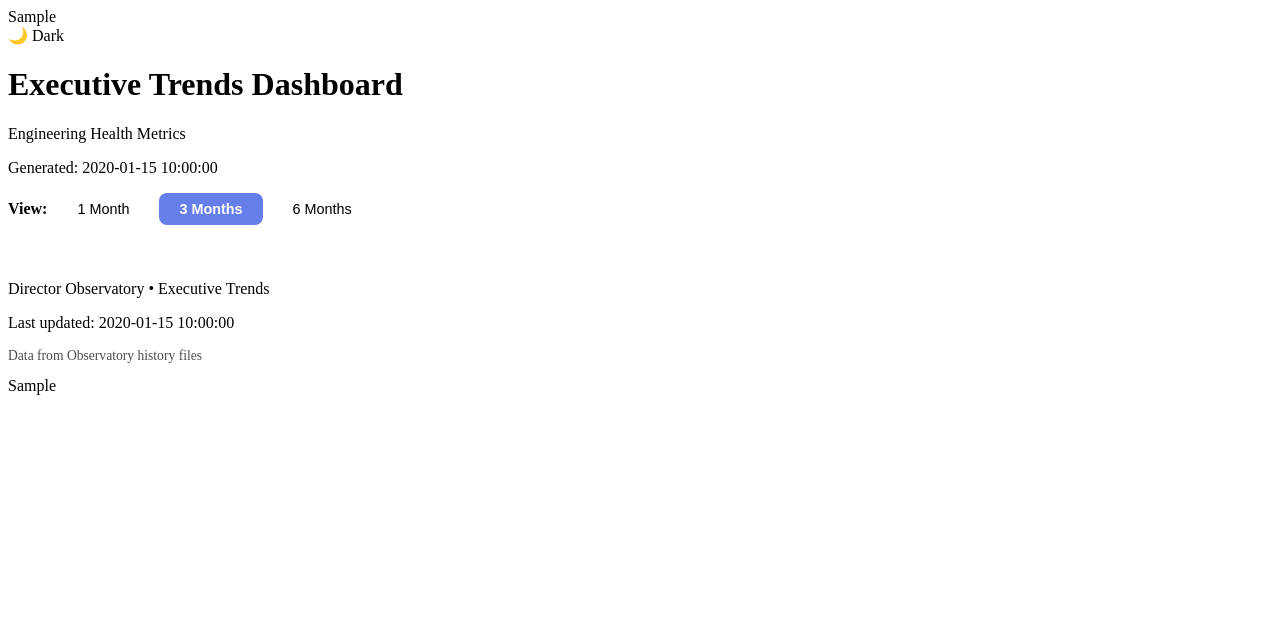
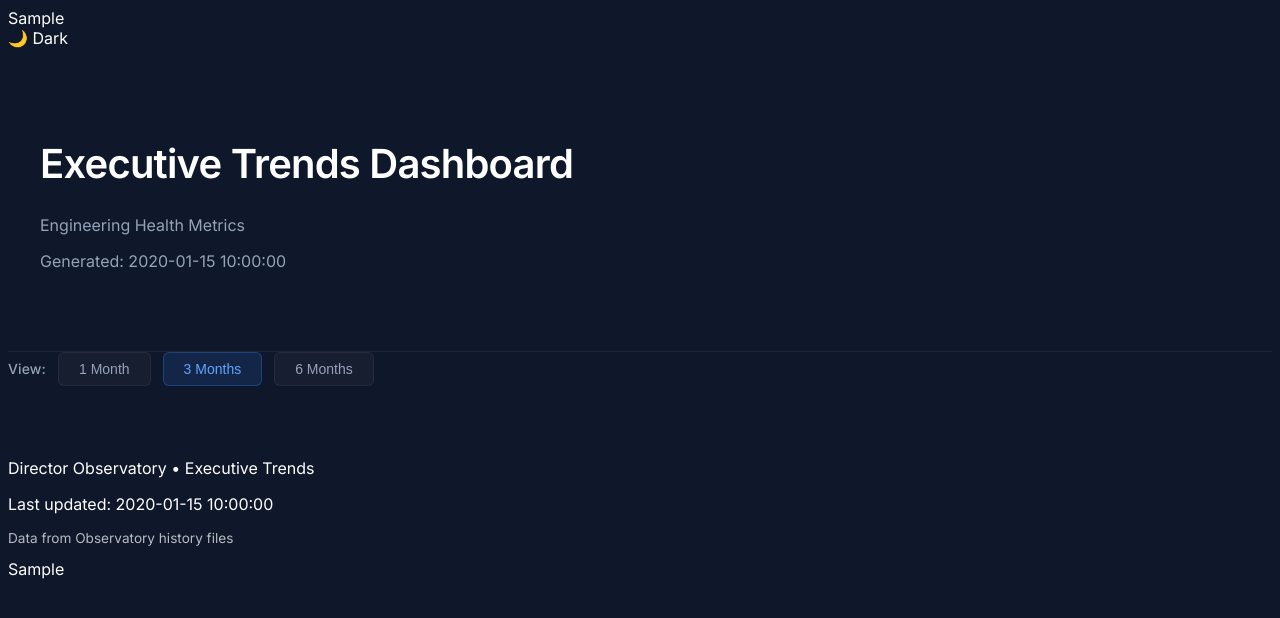
Before and after one commit to RobBhandari/WorkAgents, a Python web app: template templates/dashboards/trends_dashboard.html in a window 1280 px wide. Shown: the top 618 px of the page. Run offline with Jinja, Linux system fonts and the light colour scheme; the template is opened without the code that fills it: most values are stand-ins (such as "Sample title", 1, 10 or a date in 2020).

Commit message:
style: Update trends dashboard to minimalist flat dark design
Replace purple gradient header with flat slate background for a
cleaner, more professional aesthetic inspired by modern SaaS
dashboards (Stripe, Linear).

Changes:
- Header: Flat slate background (#0f172a) with subtle border
- Typography: Inter font with OpenType features
- Colors: Blue sparklines (#3b82f6) instead of purple
- Cards: Minimal borders, subtle shadows, refined hover states
- Theme: Full dark/light mode support with refined color palette

Design direction: Clean, minimalist, professional
Visual hierarchy: Reduced emphasis on gradients, increased focus on content

Co-Authored-By: Claude Sonnet 4.5 <noreply@anthropic.com>

```diff
--- a/execution/dashboards/trends/renderer.py
+++ b/execution/dashboards/trends/renderer.py
@@ -59,8 +59,8 @@ class TrendsRenderer:
         metrics_list = self._generate_metrics_list()
 
         framework_css, framework_js = get_dashboard_framework(
-            header_gradient_start="#667eea",
-            header_gradient_end="#764ba2",
+            header_gradient_start="#0f172a",  # Flat slate background
+            header_gradient_end="#0f172a",    # Flat slate background
             include_table_scroll=True,
             include_expandable_rows=False,
             include_glossary=False,
--- a/templates/dashboards/trends_dashboard.html
+++ b/templates/dashboards/trends_dashboard.html
@@ -6,47 +6,123 @@
 {% block header_subtitle %}Engineering Health Metrics{% endblock %}
 
 {% block extra_css %}
+<link rel="preconnect" href="https://fonts.googleapis.com">
+<link rel="preconnect" href="https://fonts.gstatic.com" crossorigin>
+<link href="https://fonts.googleapis.com/css2?family=Inter:wght@300;400;500;600;700&display=swap" rel="stylesheet">
+
 <style>
-    /* Dashboard-specific styles */
+/* ═══════════════════════════════════════════════════════════════
+   MODERN MINIMALIST - Frontend-Design Skill
+   Design Direction: Clean, Refined, Professional
+   Inspiration: Stripe, Linear, Modern SaaS dashboards
+   ═══════════════════════════════════════════════════════════════ */
+
+:root {
+    --color-slate-50: #f8fafc;
+    --color-slate-100: #f1f5f9;
+    --color-slate-200: #e2e8f0;
+    --color-slate-300: #cbd5e1;
+    --color-slate-400: #94a3b8;
+    --color-slate-500: #64748b;
+    --color-slate-600: #475569;
+    --color-slate-700: #334155;
+    --color-slate-800: #1e293b;
+    --color-slate-900: #0f172a;
+
+    --color-blue-400: #60a5fa;
+    --color-blue-500: #3b82f6;
+    --color-blue-600: #2563eb;
+
+    --color-emerald-500: #10b981;
+    --color-amber-500: #f59e0b;
+    --color-red-500: #ef4444;
+
+    --header-gradient-start: var(--color-slate-900) !important;
+    --header-gradient-end: var(--color-slate-900) !important;
+}
+
+/* Refined typography - Inter with OpenType features */
+body {
+    font-family: 'Inter', -apple-system, BlinkMacSystemFont, 'Segoe UI', sans-serif !important;
+    background: var(--color-slate-900) !important;
+    color: #ffffff !important;
+    font-feature-settings: 'cv02', 'cv03', 'cv04', 'cv11';
+    -webkit-font-smoothing: antialiased;
+    -moz-osx-font-smoothing: grayscale;
+}
+
+/* Sophisticated header */
+body .header,
+.container .header,
+div.header {
+    background: var(--color-slate-900) !important;
+    border: none !important;
+    border-bottom: 1px solid rgba(255, 255, 255, 0.06) !important;
+    border-radius: 0 !important;
+    box-shadow: none !important;
+    padding: 64px 32px !important;
+}
+
+.header h1 {
+    font-weight: 600 !important;
+    letter-spacing: -0.02em !important;
+    color: #ffffff !important;
+    text-transform: none !important;
+    font-size: 2.5rem !important;
+}
+
+.header p {
+    color: var(--color-slate-400) !important;
+    font-weight: 400 !important;
+    text-transform: none !important;
+    letter-spacing: 0 !important;
+}
+
+/* Refined View Selector */
 .view-selector {
     display: flex;
-        gap: 10px;
-        margin-bottom: 25px;
+    gap: 12px;
+    margin-bottom: 32px;
     align-items: center;
 }
 
 .view-label {
-        font-weight: 600;
-        color: var(--text-primary);
+    font-weight: 500;
+    color: var(--color-slate-400);
+    font-size: 0.875rem;
+    letter-spacing: 0.01em;
 }
 
 .view-btn {
-        background: var(--bg-card);
-        border: 2px solid var(--border-color);
-        border-radius: 8px;
+    background: rgba(255, 255, 255, 0.03);
+    border: 1px solid rgba(255, 255, 255, 0.06);
+    border-radius: 6px;
     padding: 8px 20px;
     cursor: pointer;
-        font-size: 0.9rem;
-        color: var(--text-primary);
-        transition: all 0.2s ease;
+    font-size: 0.875rem;
+    font-weight: 500;
+    color: var(--color-slate-400);
+    transition: all 0.2s cubic-bezier(0.4, 0, 0.2, 1);
 }
 
 .view-btn:hover {
-        border-color: #667eea;
+    border-color: rgba(59, 130, 246, 0.3);
+    background: rgba(59, 130, 246, 0.08);
+    color: var(--color-blue-400);
 }
 
 .view-btn.active {
-        background: #667eea;
-        border-color: #667eea;
-        color: white;
-        font-weight: 600;
+    background: rgba(59, 130, 246, 0.15);
+    border-color: rgba(59, 130, 246, 0.3);
+    color: var(--color-blue-400);
 }
 
+/* Refined Metrics Grid */
 .metrics-grid {
     display: grid;
     grid-template-columns: repeat(4, 1fr);
-        gap: 20px;
-        margin-bottom: 30px;
+    gap: 24px;
+    margin-bottom: 40px;
 }
 
 @media (max-width: 1400px) {
@@ -281,11 +473,11 @@
 
         const stop1 = document.createElementNS('http://www.w3.org/2000/svg', 'stop');
         stop1.setAttribute('offset', '0%');
-        stop1.setAttribute('style', 'stop-color:rgba(102,126,234,0.3);stop-opacity:1');
+        stop1.setAttribute('style', 'stop-color:rgba(59,130,246,0.2);stop-opacity:1');
 
         const stop2 = document.createElementNS('http://www.w3.org/2000/svg', 'stop');
         stop2.setAttribute('offset', '100%');
-        stop2.setAttribute('style', 'stop-color:rgba(102,126,234,0);stop-opacity:1');
+        stop2.setAttribute('style', 'stop-color:rgba(59,130,246,0);stop-opacity:1');
 
         gradient.appendChild(stop1);
         gradient.appendChild(stop2);
@@ -298,11 +490,11 @@
         area.setAttribute('fill', `url(#gradient-${containerId})`);
         svg.appendChild(area);
 
-        // Line
+        // Line - refined blue
         const polyline = document.createElementNS('http://www.w3.org/2000/svg', 'polyline');
         polyline.setAttribute('points', points);
         polyline.setAttribute('fill', 'none');
-        polyline.setAttribute('stroke', '#667eea');
+        polyline.setAttribute('stroke', '#3b82f6');
         polyline.setAttribute('stroke-width', '2');
         svg.appendChild(polyline);
 
@@ -319,12 +511,12 @@
             hitArea.setAttribute('fill', 'transparent');
             hitArea.style.cursor = 'pointer';
 
-            // Create visible circle
+            // Create visible circle - refined blue
             const circle = document.createElementNS('http://www.w3.org/2000/svg', 'circle');
             circle.setAttribute('cx', x);
             circle.setAttribute('cy', y);
             circle.setAttribute('r', '4');
-            circle.setAttribute('fill', '#667eea');
+            circle.setAttribute('fill', '#3b82f6');
             circle.style.transition = 'r 0.2s ease';
             circle.style.pointerEvents = 'none'; // Let hit area handle events
 
```
Also changed, not shown: other parts of templates/dashboards/trends_dashboard.html (+155 -39 lines). Lines whose indentation alone changed are shown as unchanged.
